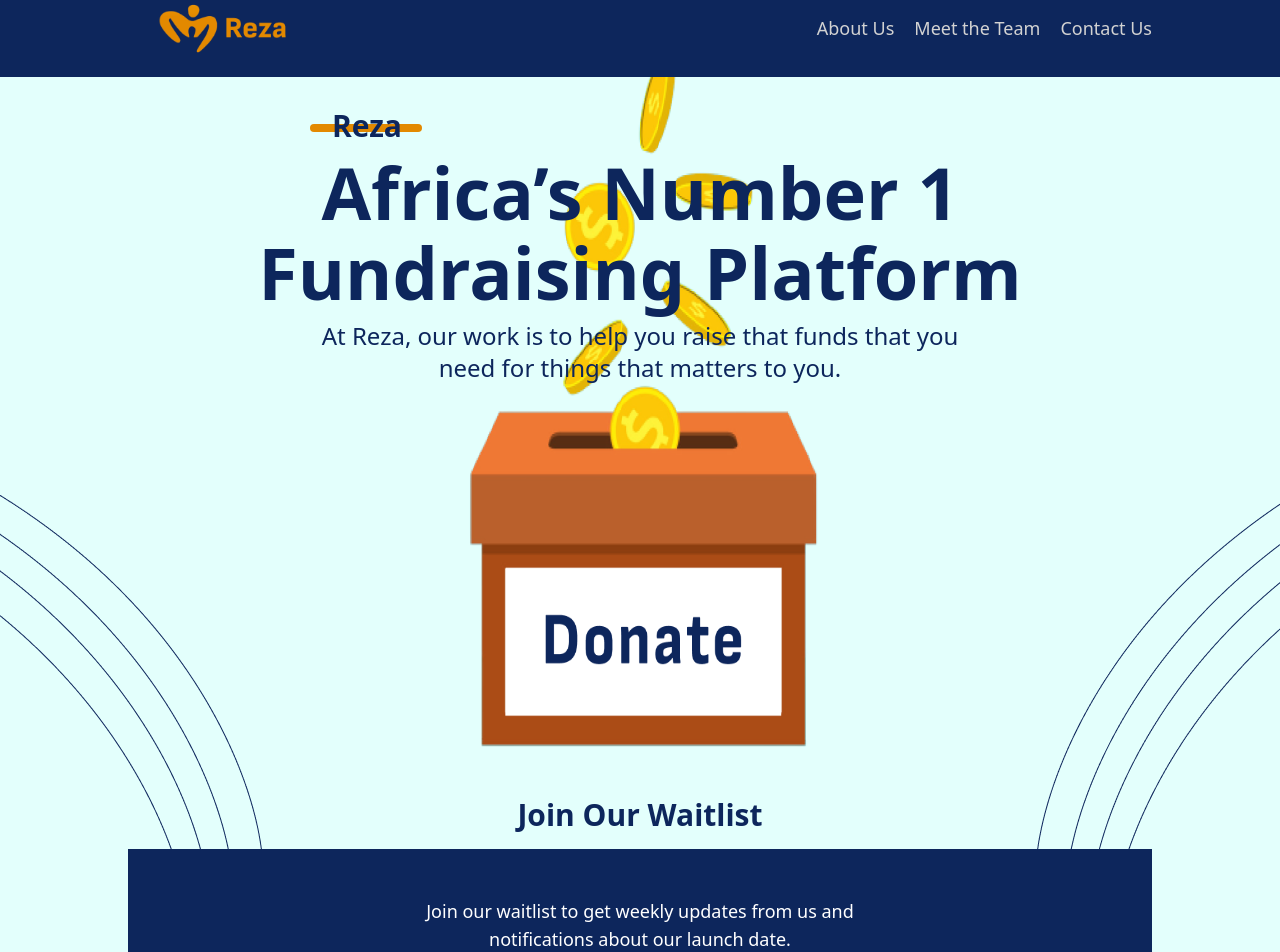
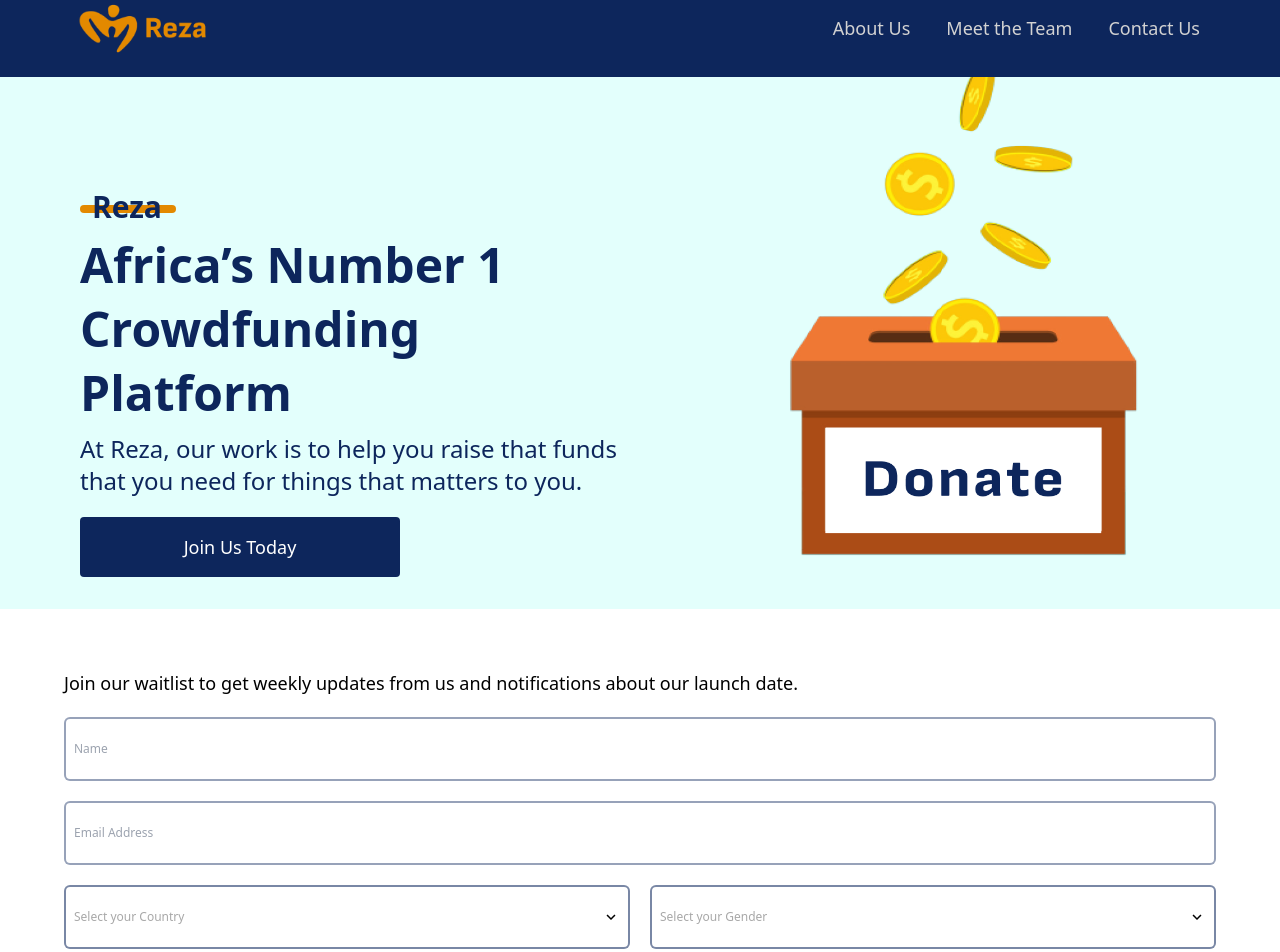
Before and after one commit to Reza-Donate/Rezahq, a React (Vite) app: page / in a window 1280 px wide. Shown: the part 20-972 px from the top of the page. Built offline with nearby package versions, Linux system fonts and the light colour scheme.

Commit message:
refactor/refactored-page-and-form-field

```diff
--- a/src/components/DesktopNav.jsx
+++ b/src/components/DesktopNav.jsx
@@ -5,11 +5,11 @@ const DesktopNav = () => {
   const links = ["About Us", "Meet the Team", "Contact Us"];
 
   return (
-    <nav className="hidden md:flex px-12 lg:px-28 xl:px-32 text-lg text-[#D2D2D2]  bg-[#0D265C] items-center justify-between ">
+    <nav className="hidden md:flex px-12 md:pl-2 lg:pl-12 lg:pr-20 text-lg text-[#D2D2D2]  bg-[#0D265C] items-center justify-between ">
       <div>
         <img width={160} className="" src={logo} alt="reza logo" />
       </div>
-      <div className="flex gap-5">
+      <div className="flex gap-9">
         {links.map((item, index) => (
           <p key={index}>{item}</p>
         ))}
--- a/src/components/FormField.jsx
+++ b/src/components/FormField.jsx
@@ -5,36 +5,31 @@ import Countries from "./Countries";
 
 const FormField = () => {
   return (
-    <section className=" mt-5 md:mt-34 sticky  ">
-      <h2 className="text-center text-xl text-[#0D265C] mb-4 md:text-3xl font-extrabold">
-        Join Our Waitlist
-      </h2>
-      <div className="h-max py-10 mx-6 md:mx-16 lg:mx-28 xl:mx-32 bg-[#0D265C] md:py-16 px-5 md:px-10  pt-8 md:pt-12">
-        <p className="text-white  text-sm text-center md:text-base lg:text-lg md:px-24 xl:px-56 ">
+    <section className=" h-max p-5 md:px-16 lg:px-22  ">
+        <p className="text-black text-left  text-base mt-5 md:text-2xl md:mt-10  lg:text-lg ">
           Join our waitlist to get weekly updates from us and notifications
           about our launch date.
         </p>
         <form>
           <Input name={"Name"} />
           <Input name={"Email Address"} />
-          <div className="md:flex gap-5 justify-center">
-            <Select name={"Select your Country"} />
-            <Select name={"Select your Gender"} />
+          <div className="md:grid grid-cols-4 gap-5 justify-center">
+            <Select name={"Select your Country"}   />
+            <Select name={"Select your Gender"}  />
           </div>
           <div>
             <textarea
-              className="h-44 p-2 mt-5 rounded-md text-xs w-[100%] lg:h-48  "
+              className="h-44 p-2 mt-5 rounded-md border-2 border-[#0d265c8d] text-xs w-[100%] lg:h-48  "
               placeholder=" Share your expectations about this Product with us...."
             />
           </div>
           <div className="flex justify-center md:justify-start mt-5">
-            <button className="h-12 p-2 bg-[#E38900] lg:h-16  rounded-md text-xs w-[100%] md:w-[30%]  ">
+            <button className="h-12 p-2 text-white bg-[#0D265C] lg:h-16  rounded-md text-xs w-[100%] md:w-[30%]  ">
               Submit
             </button>
           </div>
         </form>
         <Countries />
-      </div>
     </section>
   );
 };
--- a/src/components/Hero.jsx
+++ b/src/components/Hero.jsx
@@ -1,46 +1,33 @@
 import React from "react";
-import { Store } from "../store/context/AppContext";
 import hero from "../assets/hero.png";
-import rightMobilePattern from "../assets/right-mobile-pattern.png";
-import rightDesktopPattern from "../assets/right-pattern.png";
-import leftMobilePattern from "../assets/left-mobile-pattern.png";
-import leftDesktopPattern from "../assets/left-pattern.png";
 
 const Hero = () => {
-  const { width } = Store();
-  const rightPattern = width > 540 ? rightMobilePattern : rightDesktopPattern;
-  const leftPattern = width > 540 ? leftMobilePattern : leftDesktopPattern;
   return (
-    <div>
-      <img
-        className="h-[400px] md:w-[600px] md:h-[550px] lg:h-[700px]  mx-auto"
-        src={hero}
-        alt="hero image"
-      />
-      <div className="absolute top-24 md:top-32  md:px-3 text-[#0D265C] ">
-        <div className="absolute md:top-4 z-0 md:w-28 rounded-md w-16 h-1 top-[14px] left-[48px]   md:left-[136px] lg:left-[230px] xl:left-[310px] md:h-2  bg-[#E38900] "></div>
-        <p className=" text-xl relative z-0 pl-14  md:text-3xl font-extrabold md:pl-36  lg:pl-60 xl:pl-80  ">
+    <div className="bg-[#e3fffc] pb-8 lg:grid grid-cols-2 ">
+      <div className="order-last">
+        <img
+          className="h-[400px] md:w-[600px] md:h-[550px] lg:h-[500px]  mx-auto"
+          src={hero}
+          alt="hero image"
+        />
+      </div>
+      <div className="pt-5 md:pt-12 md:px-3 text-[#0D265C] px-5 lg:pl-[80px] lg:mt-20 ">
+        <div className="mx-auto -mb-[18px] lg:mx-0 md:-mb-6 z-0 md:w-24  rounded-md w-16 h-1 top-[18px] left-[136px]  md:left-[340px] lg:left-[230px] xl:left-[310px] md:h-2  bg-[#E38900] "></div>
+        <p className=" text-xl relative z-0 text-center lg:text-left md:text-3xl font-extrabold lg:pl-3  ">
           Reza
         </p>
-        <h1 className="text-3xl md:text-6xl lg:px-44 xl:px-36 text-center pb-2 xl:text-7xl xl:leading-[5rem]  md:py-2 font-extrabold">
-          Africa’s Number 1 Fundraising Platform
+        <h1 className="text-2xl md:text-6xl md:leading-[5rem] text-center lg:text-4xl lg:leading-[3rem] pb-2 xl:text-5xl xl:leading-[4rem] lg:text-left   md:py-2 font-extrabold">
+          Africa’s Number 1 Crowdfunding Platform
         </h1>
-        <p className="text-center px-6 font-medium text-sm md:text-2xl  md:px-24  lg:px-56 xl:px-72">
+        <p className="text-center px-3 font-medium lg:text-left text-lg md:text-3xl md:leading-[3rem]  lg:px-0 lg:text-2xl lg:leading-8 md:px-20  ">
           At Reza, our work is to help you raise that funds that you need for
           things that matters to you.
         </p>
-      </div>
-      <div className="flex">
-        <img
-          className="absolute top-[20rem] md:top-[17rem] lg:top-[27rem]"
-          src={leftPattern}
-          alt="left pattern"
-        />
-        <img
-          className="absolute top-[20rem] md:top-[17rem] lg:top-[27rem] right-0"
-          src={rightPattern}
-          alt="right pattern"
-        />
+        <div className="flex justify-center lg:justify-start mt-5">
+          <button className="w-[274px] md:w-80 md:p-6 md:text-lg h-max p-4 lg:p-4 rounded bg-[#0D265C] text-white text-sm">
+            Join Us Today
+          </button>
+        </div>
       </div>
     </div>
   );
--- a/src/components/Input.jsx
+++ b/src/components/Input.jsx
@@ -1,11 +1,11 @@
 import React from "react";
 
-const Input = ({ name }) => {
+const Input = ({ name,}) => {
   return (
     <input
       type="text"
       placeholder={name}
-      className="h-12 rounded-md text-xs w-[100%] lg:h-16  mt-5 p-2"
+      className={`h-14 rounded-md text-xs w-[100%] border-2 border-[#0d265c6d] lg:h-16  mt-5 p-2`}
     />
   );
 };
--- a/src/components/Select.jsx
+++ b/src/components/Select.jsx
@@ -5,7 +5,7 @@ import { Store } from "../store/context/AppContext";
 const Select = ({ name }) => {
   const { handleClick } = Store();
   return (
-    <div className="flex justify-between  mt-5 items-center h-12 lg:h-16 rounded-md text-xs  w-[100%] md:w-[50%]  text-[#A8A8A8]  bg-white px-2 ">
+    <div className={`flex justify-between border-2 col-span-2 border-[#0d265c8d]  mt-5 items-center h-14 lg:h-16 rounded-md text-xs  w-[100%] text-[#A8A8A8]  bg-white px-2 `}>
       {name}
       <div onClick={handleClick}>
         <MdOutlineKeyboardArrowDown color="black" fontSize="1.5em" />
--- a/src/index.css
+++ b/src/index.css
@@ -2,9 +2,9 @@
 @tailwind components;
 @tailwind utilities;
 
-body {
+/* body {
   background-color: #e3fffc;
 }
 .left-pattern{
 background-image: url("/right-pattern.png");
-}
+} */
```
